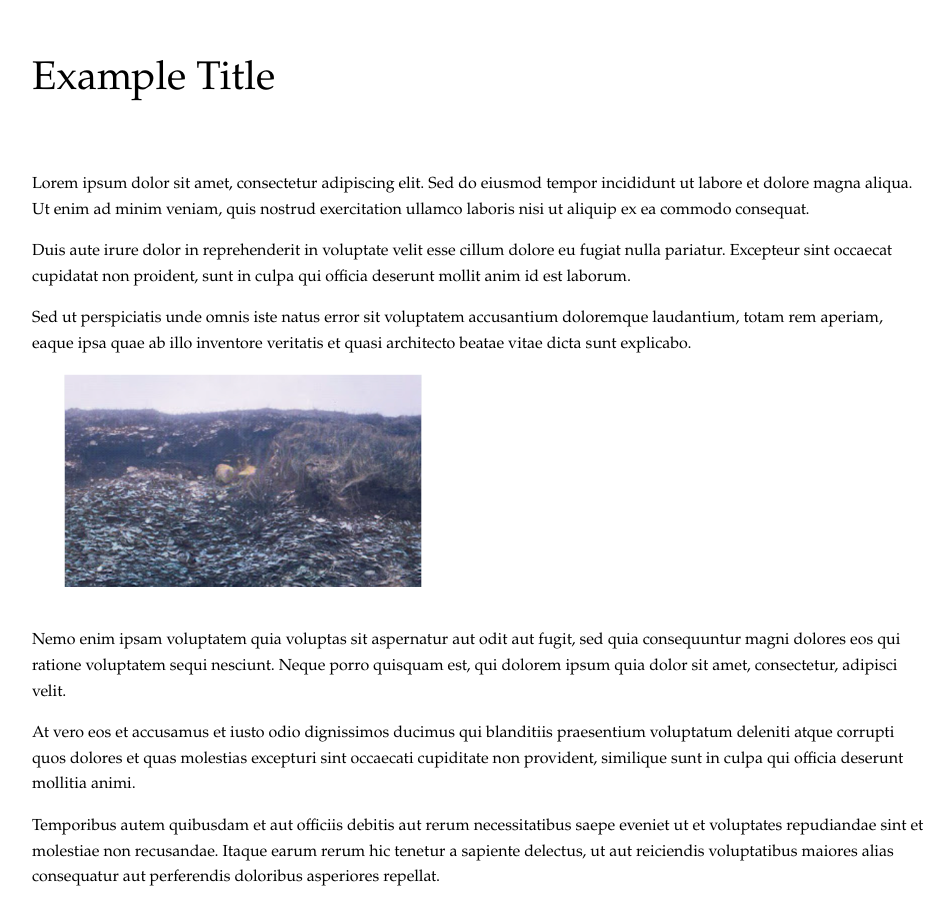
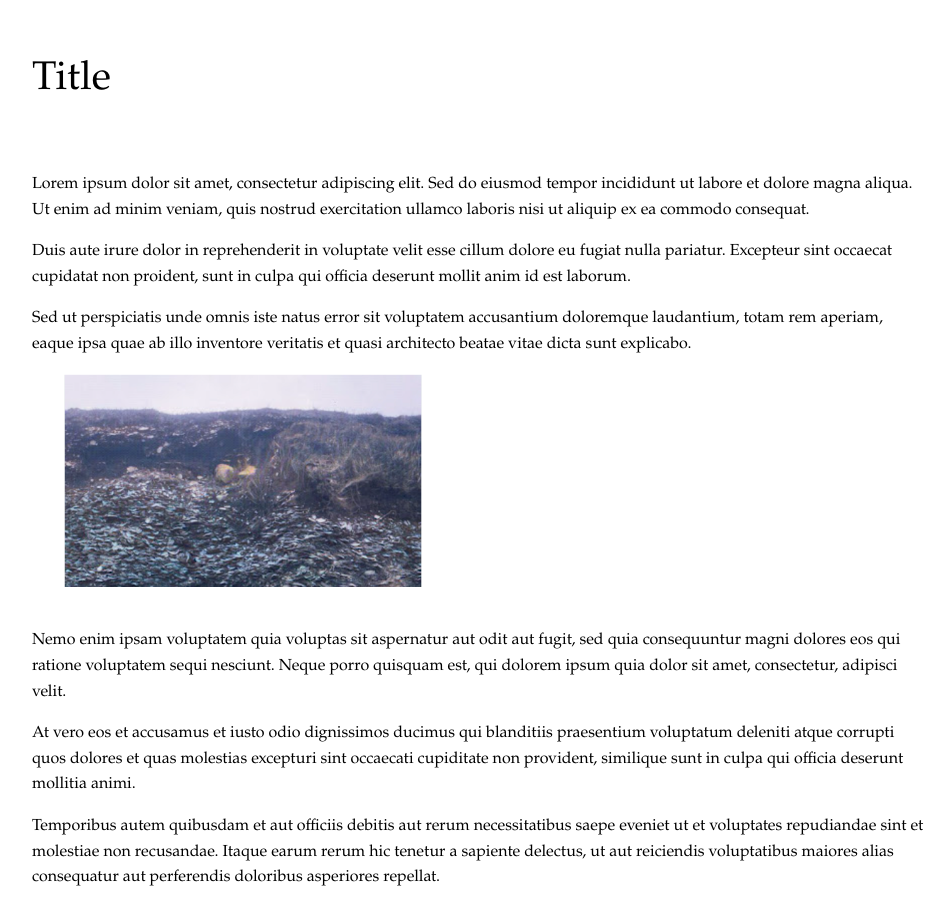
Before and after one commit to Chavblad69/name, a plain HTML site: page index.html in a window 1280 px wide. Shown: the whole page, without its empty margins (160-1112 px from the left). Drawn offline with Linux system fonts and the light colour scheme.

Commit message:
Update index.html

```diff
--- a/index.html
+++ b/index.html
@@ -29,7 +29,7 @@
 </head>
 <body>
     <div class="content">
-        <h1>Example Title</h1>
+        <h1>Title</h1>
         <p>Lorem ipsum dolor sit amet, consectetur adipiscing elit. Sed do eiusmod tempor incididunt ut labore et dolore magna aliqua. Ut enim ad minim veniam, quis nostrud exercitation ullamco laboris nisi ut aliquip ex ea commodo consequat.</p>
         <p>Duis aute irure dolor in reprehenderit in voluptate velit esse cillum dolore eu fugiat nulla pariatur. Excepteur sint occaecat cupidatat non proident, sunt in culpa qui officia deserunt mollit anim id est laborum.</p>
         <p>Sed ut perspiciatis unde omnis iste natus error sit voluptatem accusantium doloremque laudantium, totam rem aperiam, eaque ipsa quae ab illo inventore veritatis et quasi architecto beatae vitae dicta sunt explicabo.</p>
```
